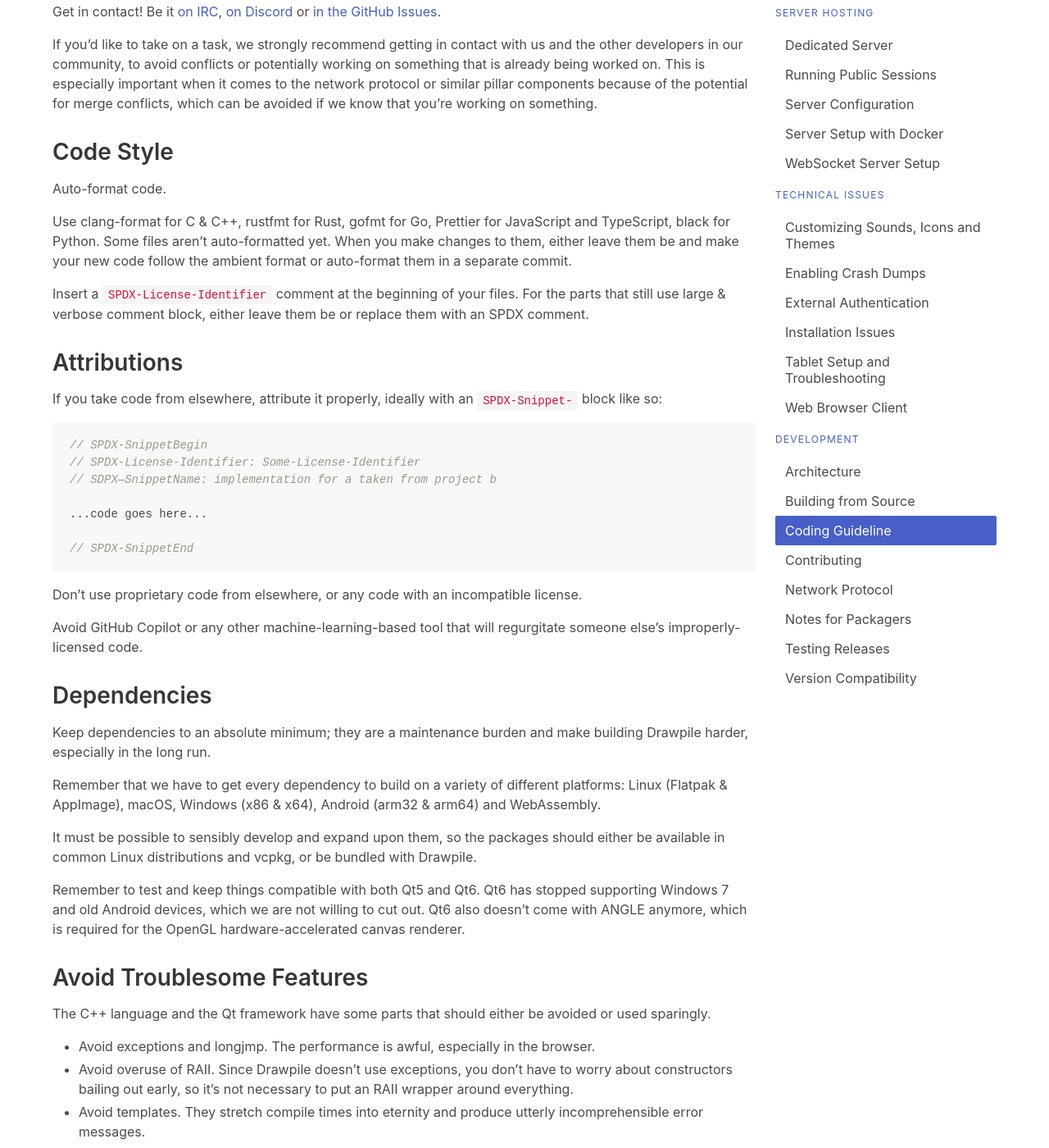
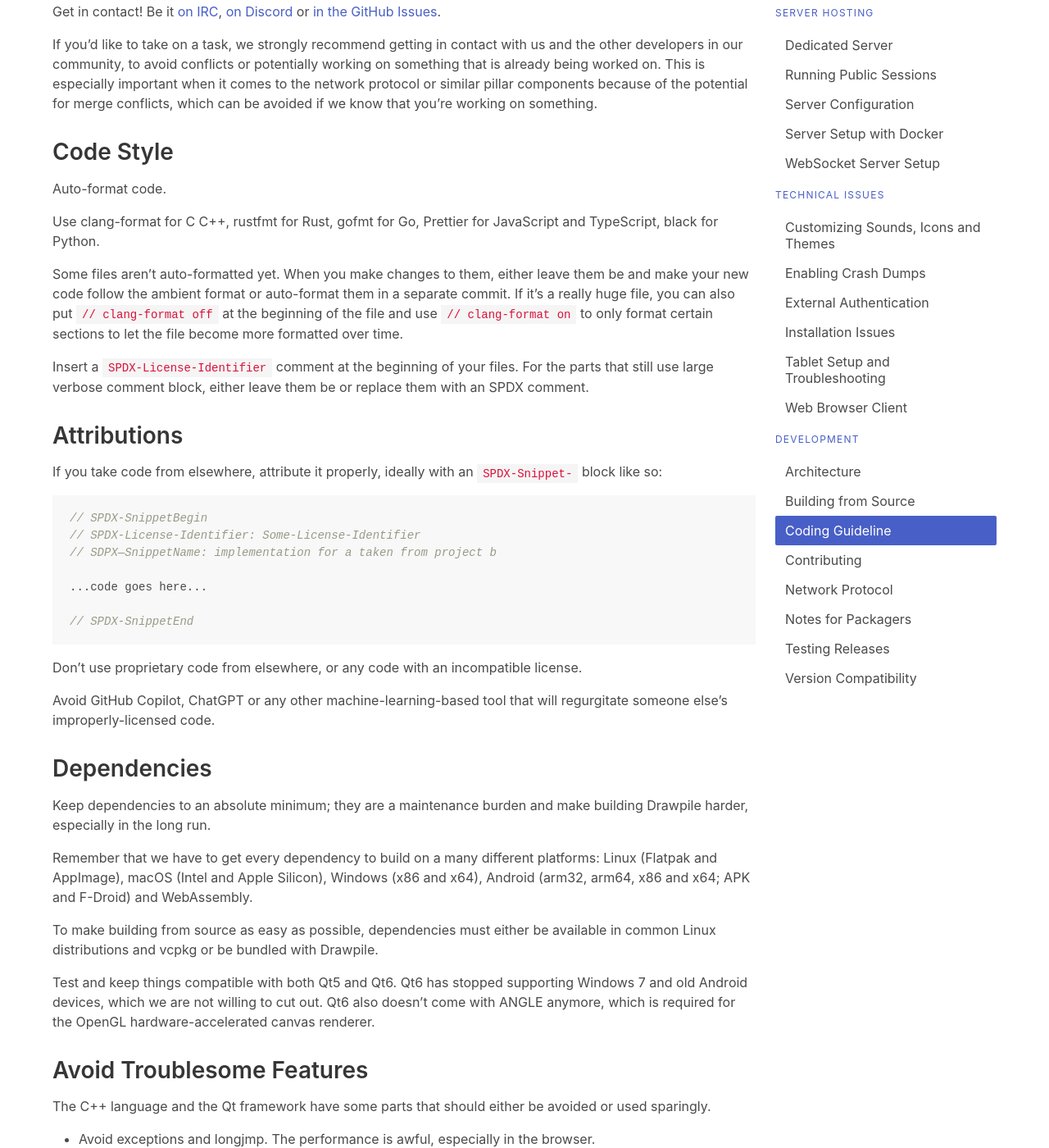
Before and after one commit to drawpile/drawpile.github.io, a Jekyll site: the page built from help/development/codingguidelines.markdown, in a window 1280 px wide and 1400 px high, scrolled down 663 px. Shown: the whole window at 82% size. Built offline with Jekyll 4.4.1, drawn with Linux system fonts in a browser that asks for light colours; some of the changed text lies outside the part shown.

Commit message:
Update coding guidelines for 2.2.2

```diff
--- a/help/development/codingguidelines.markdown
+++ b/help/development/codingguidelines.markdown
@@ -24,10 +24,11 @@
 
 Auto-format code.
 
-Use clang-format for C & C++, rustfmt for Rust, gofmt for Go, Prettier for JavaScript and TypeScript, black for Python.
-Some files aren't auto-formatted yet. When you make changes to them, either leave them be and make your new code follow the ambient format or auto-format them in a separate commit.
+Use clang-format for C C++, rustfmt for Rust, gofmt for Go, Prettier for JavaScript and TypeScript, black for Python.
 
-Insert a `SPDX-License-Identifier` comment at the beginning of your files. For the parts that still use large & verbose comment block, either leave them be or replace them with an SPDX comment.
+Some files aren't auto-formatted yet. When you make changes to them, either leave them be and make your new code follow the ambient format or auto-format them in a separate commit. If it's a really huge file, you can also put `// clang-format off` at the beginning of the file and use `// clang-format on` to only format certain sections to let the file become more formatted over time.
+
+Insert a `SPDX-License-Identifier` comment at the beginning of your files. For the parts that still use large verbose comment block, either leave them be or replace them with an SPDX comment.
 
 ## Attributions
 
@@ -45,18 +46,17 @@
 
 Don't use proprietary code from elsewhere, or any code with an incompatible license.
 
-Avoid GitHub Copilot or any other machine-learning-based tool that will regurgitate someone else's improperly-licensed code.
+Avoid GitHub Copilot, ChatGPT or any other machine-learning-based tool that will regurgitate someone else's improperly-licensed code.
 
 ## Dependencies
 
 Keep dependencies to an absolute minimum; they are a maintenance burden and make building Drawpile harder, especially in the long run.
 
-Remember that we have to get every dependency to build on a variety of different platforms: Linux (Flatpak & AppImage), macOS, Windows (x86 & x64), Android (arm32 & arm64) and WebAssembly.
+Remember that we have to get every dependency to build on a many different platforms: Linux (Flatpak and AppImage), macOS (Intel and Apple Silicon), Windows (x86 and x64), Android (arm32, arm64, x86 and x64; APK and F-Droid) and WebAssembly.
 
-It must be possible to sensibly develop and expand upon them, so the packages should either be available in common Linux distributions and vcpkg, or be bundled with Drawpile.
+To make building from source as easy as possible, dependencies must either be available in common Linux distributions and vcpkg or be bundled with Drawpile.
 
-Remember to test and keep things compatible with both Qt5 and Qt6.
-Qt6 has stopped supporting Windows 7 and old Android devices, which we are not willing to cut out. Qt6 also doesn't come with ANGLE anymore, which is required for the OpenGL hardware-accelerated canvas renderer.
+Test and keep things compatible with both Qt5 and Qt6. Qt6 has stopped supporting Windows 7 and old Android devices, which we are not willing to cut out. Qt6 also doesn't come with ANGLE anymore, which is required for the OpenGL hardware-accelerated canvas renderer.
 
 ## Avoid Troublesome Features
 
@@ -78,7 +78,9 @@
 
 * Avoid ranges from C++20. They take an eternity to compile.
 
-* Avoid std::array. It's verbose and produces terrible error messages, just use a C-style array instead.
+* Avoid std::array if possible. It's verbose and produces terrible error messages, just use a C-style array instead.
+
+* Avoid placement new. MSVC will not return the same address you put into it, so it's effectively unusable.
 
 * Avoid using Qt enums in settings directly, use their integer values instead. The enums are fragile, you can't move or rename them without them breaking. They also break when switching between Qt5 and Qt6.
 
@@ -86,9 +88,11 @@
 
 * Avoid dealing with settings or Qt metatype attributes during static initialization. They wouldn't be loaded properly yet and will cause assertion failures when using Qt in debug mode.
 
-* Avoid Qt's synchronization primitives (QMutex & friends) in places where performance matters. On Windows, they are extremely slow. Use DP\_Mutex & friends instead, they wrap the platform's synchronization primitives instead and are much faster.
+* Avoid Qt's synchronization primitives (QMutex friends) in places where performance matters. On Windows, they are extremely slow. Use DP\_Mutex and friends instead, they wrap the platform's synchronization primitives instead and are much faster.
 
-* Using Qt Designer for UIs is mildly discouraged. It's pretty clunky, and often makes a mess of stuff like the tab order, making it harder to figure out where connections are made... and the merge conflicts it generates are virtually unsolvable. However, if it makes your task much easier, feel free to use it.
+* Using Qt Designer for UIs is mildly discouraged. It's pretty clunky, and often makes a mess of stuff like the tab order, making it harder to figure out where connections are made. The merge conflicts it generates are also virtually unsolvable, usually leading to having to do the work twice. However, if it makes your task much easier, feel free to use it.
+
+* In general, if you have the choice between a "fancy", "clean" C++ or Qt metaprogramming way to solve something and a simple, dirty preprocessor macro or similar, pick the latter. The chances that MSVC will misbehave or that you'll have bad behavior in some Qt version are pretty high. Experience says that these will be crashing bugs too, which aren't worth the little extra prettiness.
 
 ## Comments
 
```
